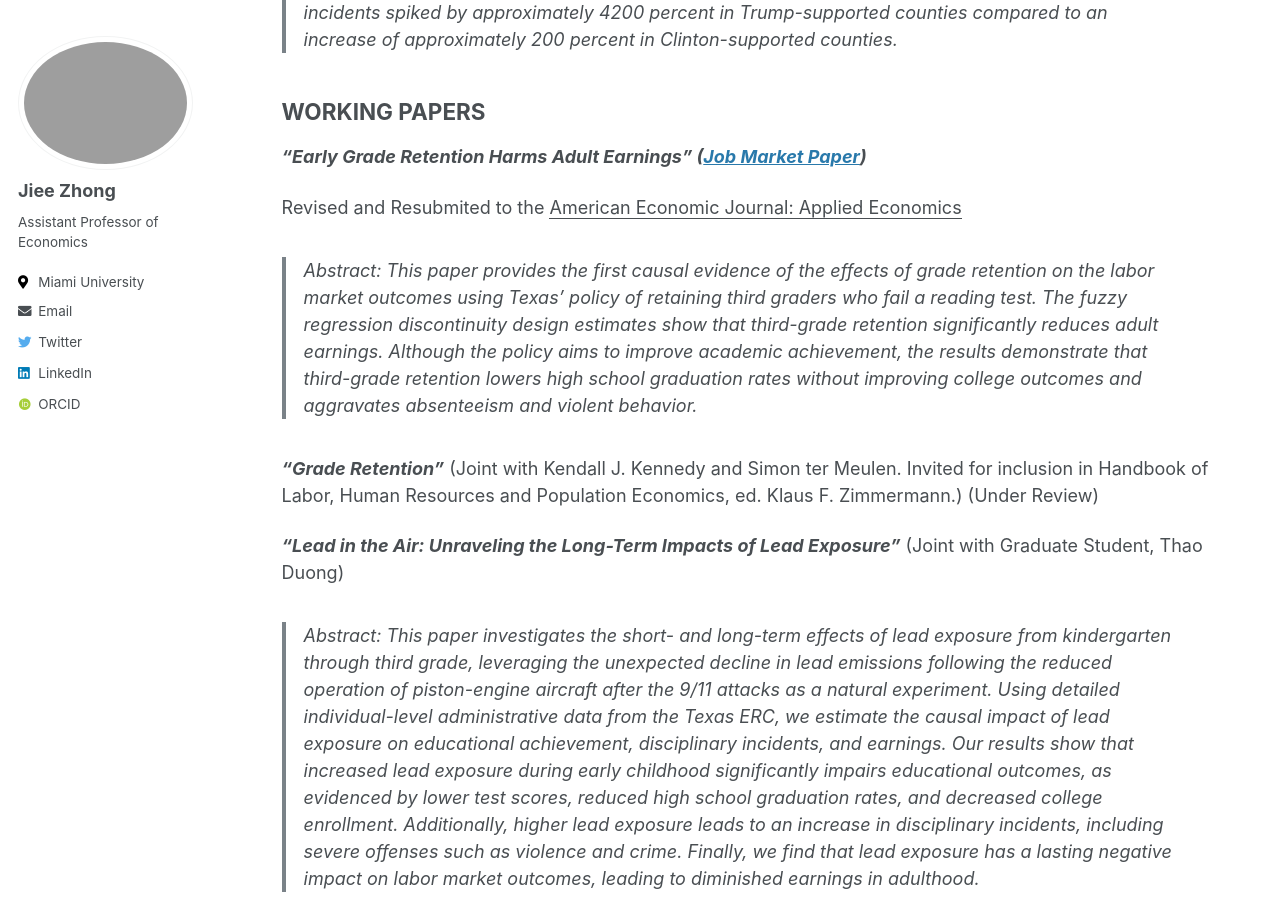
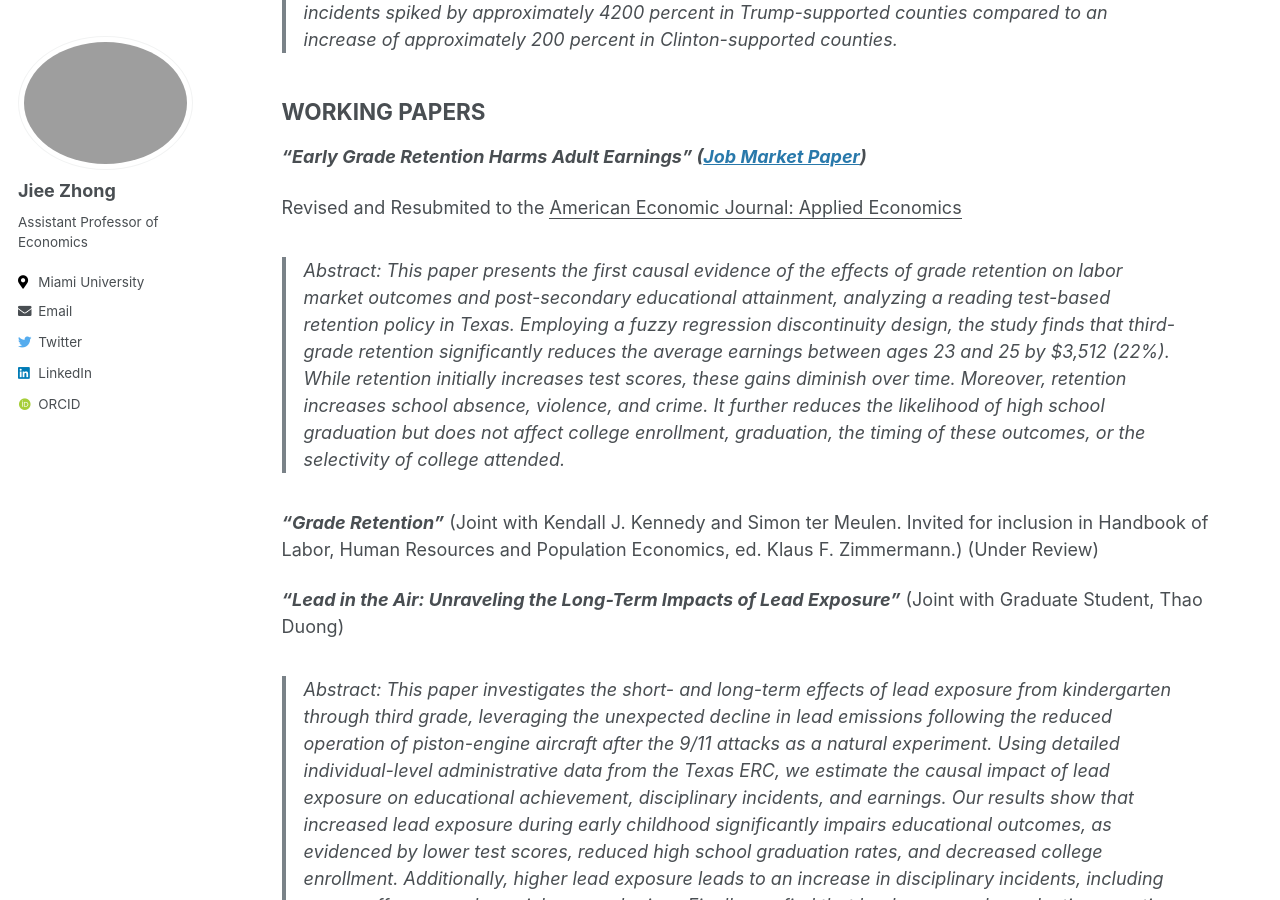
Before and after one commit to jieezhong/jieezhong.github.io, a Jekyll site: the page built from _pages/research.md, in a window 1280 px wide and 900 px high, scrolled down 685 px. Built offline with Jekyll 4.4.1, drawn with Linux system fonts in a browser that asks for light colours; some web fonts are replaced.

Commit message:
Update research.md

```diff
--- a/_pages/research.md
+++ b/_pages/research.md
@@ -17,11 +17,11 @@ header:
 
 ## WORKING PAPERS
 
-***"Early Grade Retention Harms Adult Earnings" ([Job Market Paper](/files/pdf/JMP.pdf))***
+***"Early Grade Retention Harms Adult Earnings" ([Job Market Paper](/files/pdf/JMP_2024_Miami.pdf))***
 
 Revised and Resubmited to the <ins> American Economic Journal: Applied Economics </ins>
 
-> Abstract: This paper provides the first causal evidence of the effects of grade retention on the labor market outcomes using Texas’ policy of retaining third graders who fail a reading test. The fuzzy regression discontinuity design estimates show that third-grade retention significantly reduces adult earnings. Although the policy aims to improve academic achievement, the results demonstrate that third-grade retention lowers high school graduation rates without improving college outcomes and aggravates absenteeism and violent behavior.
+> Abstract: This paper presents the first causal evidence of the effects of grade retention on labor market outcomes and post-secondary educational attainment, analyzing a reading test-based retention policy in Texas. Employing a fuzzy regression discontinuity design, the study finds that third-grade retention significantly reduces the average earnings between ages 23 and 25 by $3,512 (22%). While retention initially increases test scores, these gains diminish over time. Moreover, retention increases school absence, violence, and crime. It further reduces the likelihood of high school graduation but does not affect college enrollment, graduation, the timing of these outcomes, or the selectivity of college attended.
 
 ***"Grade Retention"*** (Joint with Kendall J. Kennedy and Simon ter Meulen. Invited for inclusion in Handbook of Labor, Human Resources and Population Economics, ed. Klaus F. Zimmermann.) (Under Review)
 
```
